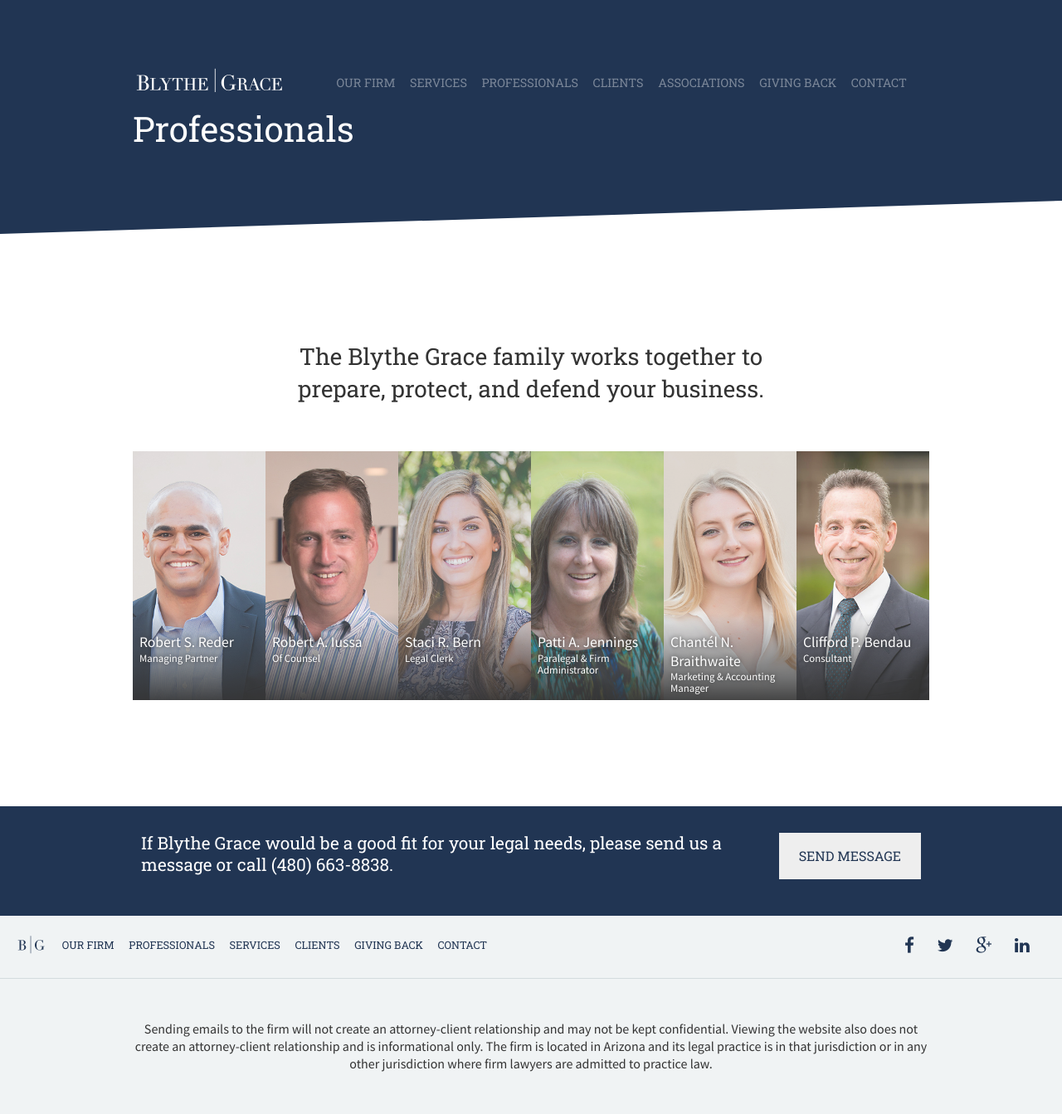
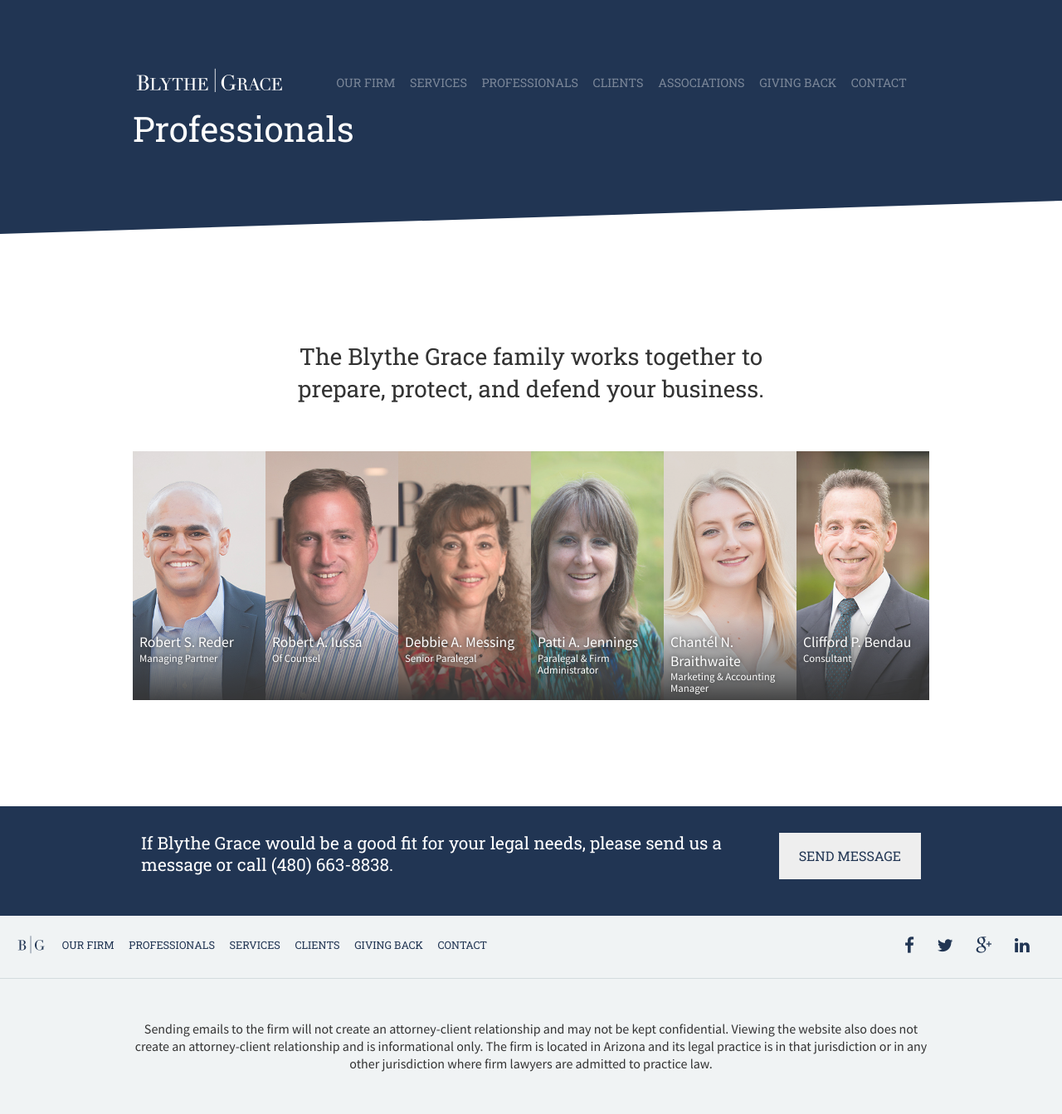
Before and after one commit to kristenzirkler/blythe-grace-demo, a Jekyll site: the page built from professionals/index.html, in a window 1280 px wide. Shown: the whole page at 83% size. Built offline with Jekyll 4.4.1, drawn with Linux system fonts in a browser that asks for light colours; nearby versions of some CDN libraries.

Commit message:
Added debbie. removed staci.

```diff
--- a/professionals/index.html
+++ b/professionals/index.html
@@ -21,8 +21,8 @@
       </a>
       </li>
       <li>
-      <a data-name="staci" class="unselected" href="#" style="background-image: url({{ site.baseurl }}/img/bio-staci.jpg);">
-        <span><strong>Staci R. Bern</strong><em>Legal Clerk</em></span>
+      <a data-name="debbie" class="unselected" href="#" style="background-image: url({{ site.baseurl }}/img/bio-debbie.jpg);">
+        <span><strong>Debbie A. Messing</strong><em>Senior Paralegal</em></span>
       </a>
       </li>
       <li>
@@ -167,24 +167,21 @@
         </ul>
           <p>Robert Iussa, a registered US Patent Attorney, is Of Counsel with Blythe Grace.  Robert runs his own law practice, Iussa Law PLLC, which is a boutique intellectual property law firm based in Phoenix Arizona (<a href="http://www.iussalaw.com/" target="_blank">http://www.iussalaw.com/</a>). He assists Blythe Grace's clients with their intellectual property needs, helping them with patent preparation and prosecution; trademark preparation and prosecution; general IP counseling; IP portfolio development; IP licensing; IP enforcement; dispute resolution; due diligence as well as various other IP related matters.</p>
       </div>
-      <div class="bio bio-staci">
-          <h3 class="name">Staci R. Bern</h3>
-          <h4 class="name">Legal Clerk</h4>
+      <div class="bio bio-debbie">
+          <h3 class="name">Debbie A. Messing</h3>
+          <h4 class="name">Senior Paralegal</h4>
         <ul class="contact-info">
           <li>
             <a href="{{ site.baseurl }}/contact"><i class="bg-icon icon-mail"></i></a>
-            <!--a target="_blank" href="https://www.linkedin.com/in/staci-bern-16692130"><i class="bg-icon icon-linkedin"></i></a-->
             <a target="_blank" href="https://twitter.com/blythegracepllc"><i class="bg-icon icon-twitter"></i></a>
             <a target="_blank" href="https://www.facebook.com/blythegracepllc"><i class="bg-icon icon-facebook"></i></a>
           </li>
         </ul>
-          <p>Staci graduated from University of California, Santa Barbara with honors with degrees in psychology and art, and from law school on the Dean’s List while working full time at Arizona law firms in various roles. </p>
+          <p>Debbie was born and raised in New York, New York, before moving to Arizona in 1975. Her legal career started on Wall Street and has worked as a Legal Assistant for over 35 years.</p>
 
-          <p>Staci has substantial experience in intellectual property law preparing patent applications, rendering drawings, drafting claims, research, and litigation. Staci also has experience researching legal issues and preparing memoranda and motions, drafting responses to office actions, updating patent portfolios and performing prior art searches. In addition to her experience in intellectual property law, Staci clerked for five years with civil litigation, personal injury, and criminal law firms.</p>
+          <p>Like Blythe Grace's other legal professionals, Debbie has worked for some of the largest law firms in Phoenix, and as Senior Paralegal brings to Blythe Grace unparalleled skills in the areas of civil litigation and employment law.  Debbie also has extensive trial experience and leads the firm's trial support team.  She is a notary public.</p>
 
-          <p>Before attending law school, Staci worked for six years in finance and lending. Because of Staci's diverse background, her responsibilities at the firm also include marketing and accounting.</p>
-
-          <p>Staci is an Arizona native who loves art and her rescue dog, Jerry.</p>
+          <p>Debbie is a former restauranteur and her passions include fine wine and cooking.  She enjoys spending time at her cabin in Prescott, Arizona, vegetable gardening, reading and traveling.</p>
       </div>
       <div class="bio bio-cliff">
           <h3 class="name">Clifford P. Bendau</h3>
```
Also changed, not shown: img/bio-debbie.jpg (added).
